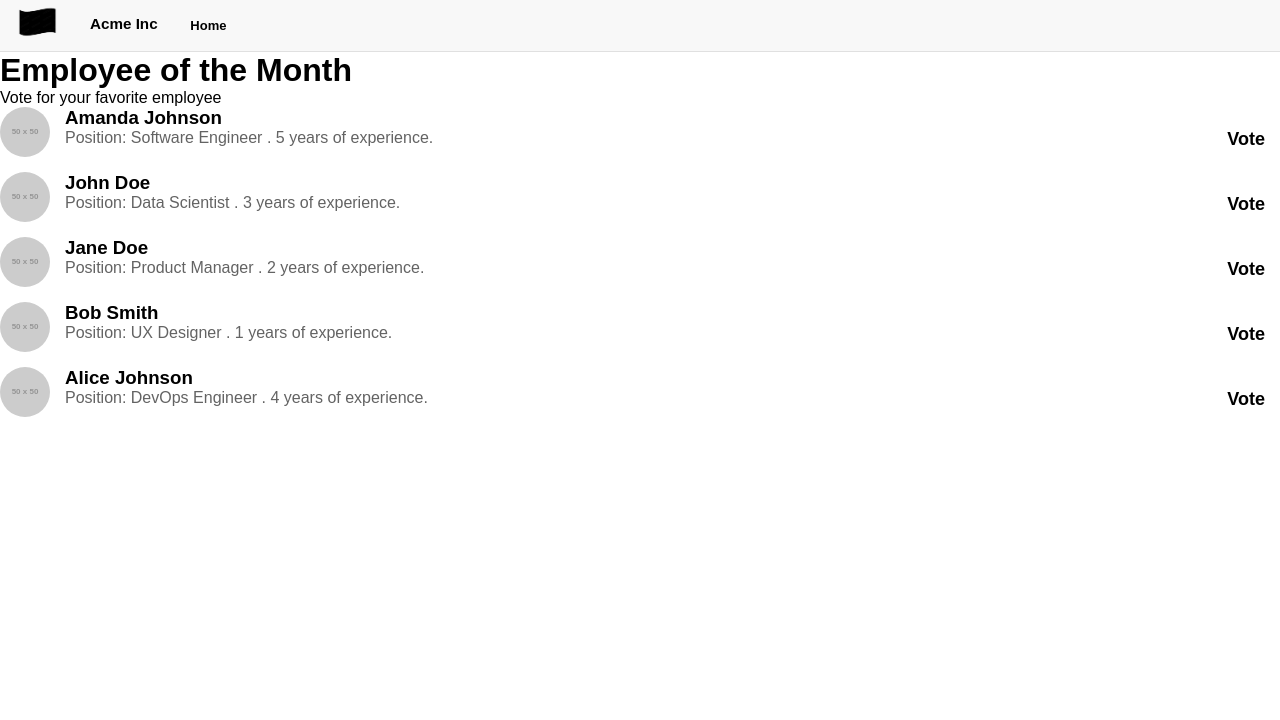
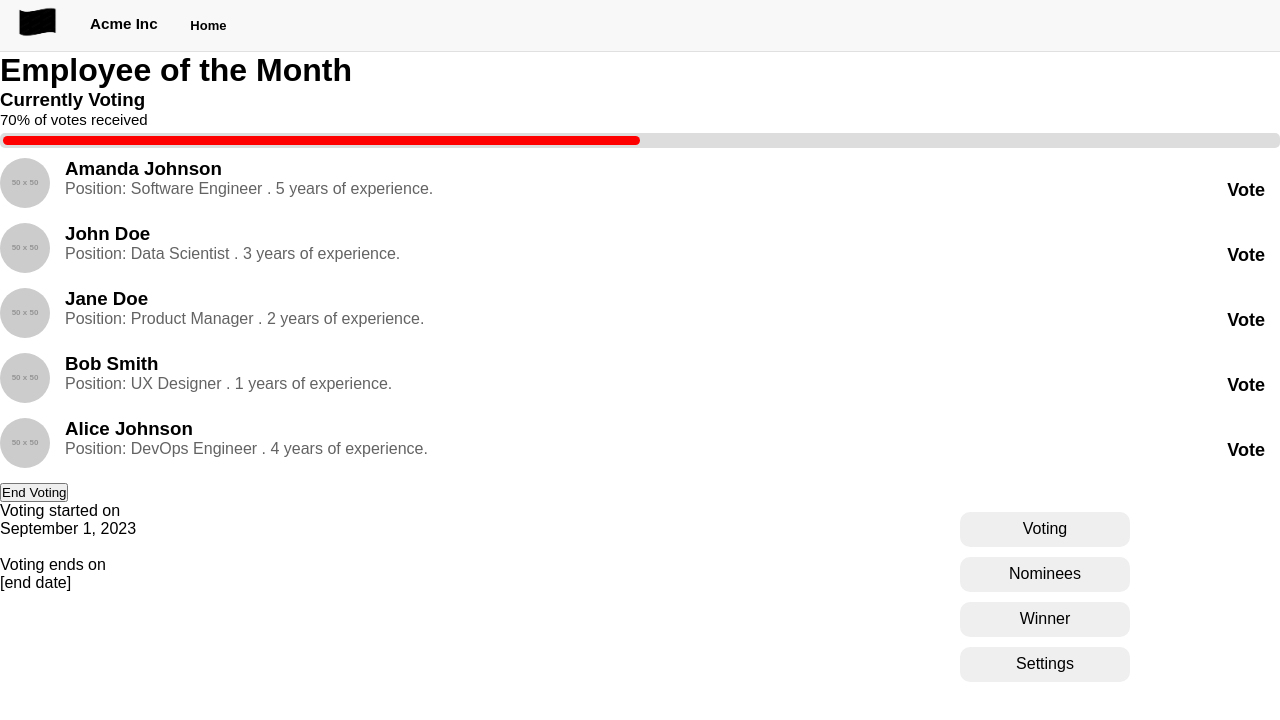
Before and after one commit to MariamElkholeyy/ITWORX-task-2-React, a Next.js app: page /Backend-page in a window 1280 px wide. Shown: the top 720 px of the page. Built offline with nearby package versions, Linux system fonts and the light colour scheme.

Commit message:
Backend page

```diff
--- a/app/Backend-page/page.tsx
+++ b/app/Backend-page/page.tsx
@@ -12,14 +12,28 @@ export default function Home() {
       <div className={styles.container}>
         <main className={styles.main}>
           <h1>Employee of the Month</h1>
-          <p className={styles.p1}>Vote for your favorite employee</p>
+          <CurrentVotes/>
           <VoteNominee nomineeName={"Amanda Johnson"} experience={"5"} position="Software Engineer"/>
           <VoteNominee nomineeName={"John Doe"}      experience={"3"} position="Data Scientist"/>
           <VoteNominee nomineeName={"Jane Doe"}      experience={"2"} position="Product Manager"/>
           <VoteNominee nomineeName={"Bob Smith"}     experience={"1"} position="UX Designer" />
           <VoteNominee nomineeName={"Alice Johnson"} experience={"4"} position="DevOps Engineer"/>
-
+          <div>
+              <button id="End">End Voting</button>
+          </div>
         </main>
+        <aside>
+          <Menu />
+        </aside>
+        <section>
+            <div id="vote-start">
+                <p>Voting started on <br/> September 1, 2023</p>
+            </div>
+            <br/>
+            <div id="vote-end">
+                <p>Voting ends on <br/> [end date]</p>
+            </div>
+        </section>
       </div>
     </>
   );
--- a/app/components/current.votes.tsx
+++ b/app/components/current.votes.tsx
@@ -1,10 +1,9 @@
-import styles from "./current.votes.css"
+import styles from "./current.votes.module.css"
 
 
 const CurrentVotes = () => {
     return (
         <div>
-            <h1><b>Employee of the Month</b></h1>
             <h3><b>Currently Voting</b></h3>
             <div className={styles.label}>70% of votes received</div>
             <div className={styles.progressContainer}>
```
Also changed, not shown: app/components/current.votes.module.css (renamed from app/components/current.votes.css).
